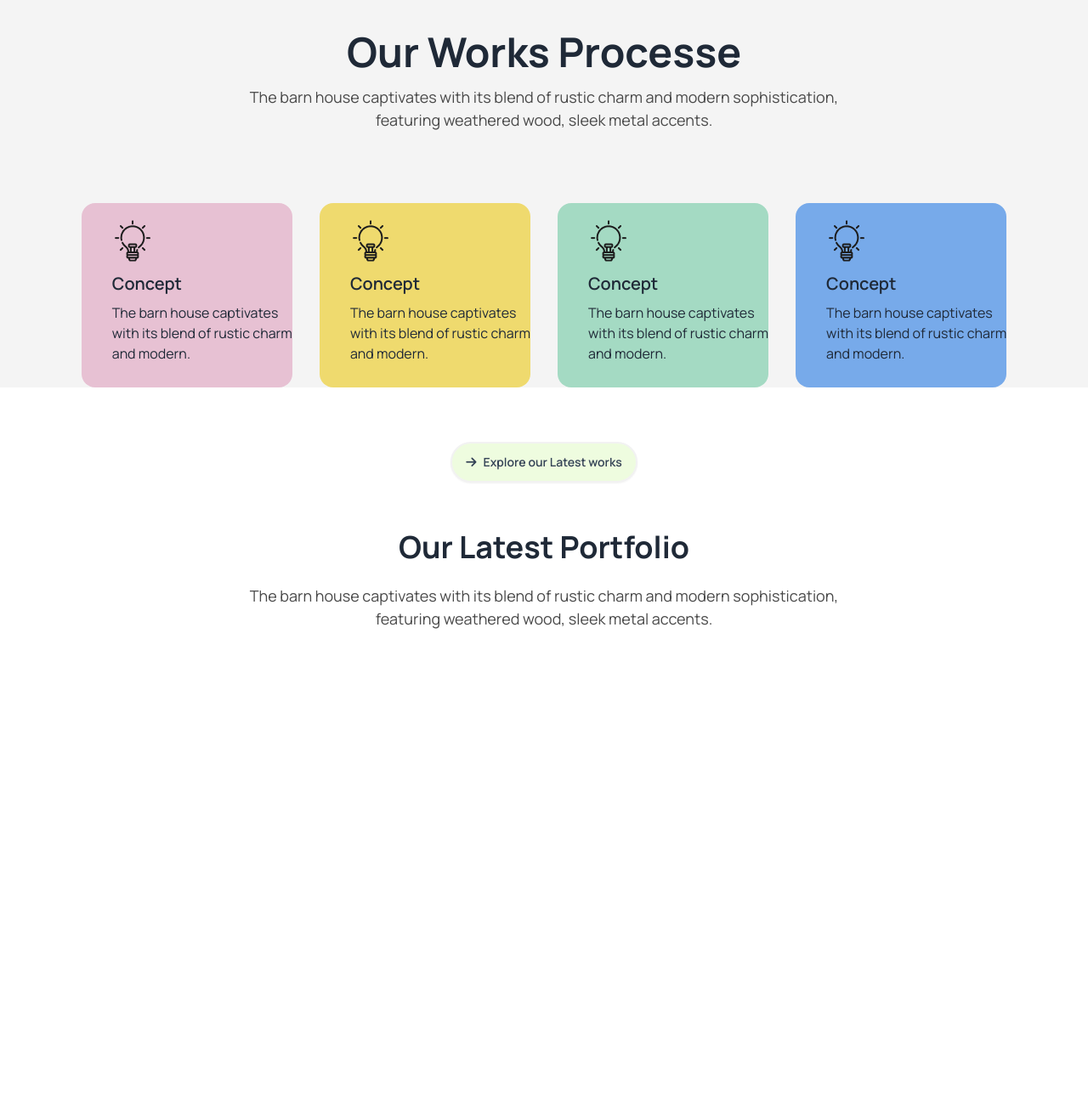
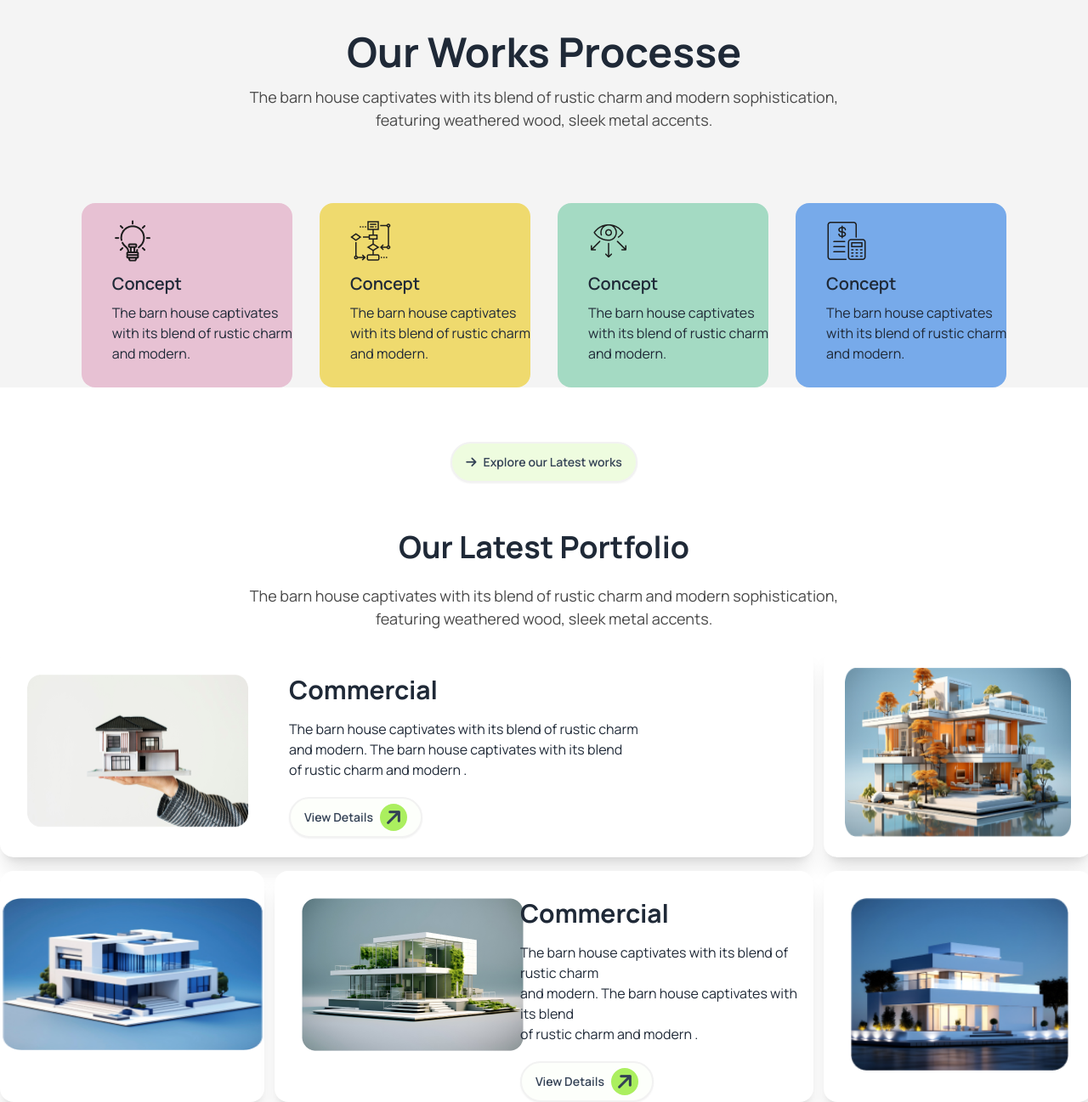
Before and after one commit to Azahar-Uddin-Akash-1/B10A3, a plain HTML site: page index.html in a window 1280 px wide. Shown: the part 1788-3085 px from the top of the page at 85% size. Before the commit the page ends 2530 px from the top, so only its background shows below. Drawn offline with nearby package versions, Linux system fonts and the light colour scheme; a web font is replaced by a local one.

Commit message:
our latest portfolio section update

```diff
--- a/index.html
+++ b/index.html
@@ -201,7 +201,7 @@
         <!-- card 2 -->
         <div class="bg-[#EFDA6E]  rounded-2xl lg:w-auto lg:h-auto">
           <div class="text-cente ml-9 mb-7 pt-5">
-            <img class="pb-3" src="./assets/concept.png" alt="">
+            <img class="pb-3" src="./assets/flow-chart.png" alt="">
             <h1 class="text-xl font-semibold pb-2">Concept</h1>
             <p>The barn house captivates <br>with its blend of rustic charm <br>and modern.</p>
           </div>
@@ -209,7 +209,7 @@
         <!-- card 3 -->
         <div class="bg-[#A4DAC3]  rounded-2xl lg:w-auto lg:h-auto">
           <div class="text-cente ml-9 mb-7 pt-5">
-            <img class="pb-3" src="./assets/concept.png" alt="">
+            <img class="pb-3" src="./assets/vision.png" alt="">
             <h1 class="text-xl font-semibold pb-2">Concept</h1>
             <p>The barn house captivates <br>with its blend of rustic charm <br>and modern.</p>
           </div>
@@ -217,7 +217,7 @@
         <!-- card 4 -->
         <div class="bg-[#77AAEA]  rounded-2xl lg:w-auto lg:h-auto">
           <div class="text-cente ml-9 mb-7 pt-5">
-            <img class="pb-3" src="./assets/concept.png" alt="">
+            <img class="pb-3" src="./assets/budget-planning.png" alt="">
             <h1 class="text-xl font-semibold pb-2">Concept</h1>
             <p>The barn house captivates <br>with its blend of rustic charm <br>and modern.</p>
           </div>
@@ -241,8 +241,65 @@
         </div>
        </div>
        <!--our latest portfolio card section -->
+       <div class="mx-auto container  gap-2">
+        <div class="  pt-5 space-y-4">
+          <div class=" grid grid-cols-1 lg:grid-cols-4 gap-3 ">
+            <div class="grid grid-cols-1 col-span-3 rounded-2xl w-auto bg-white shadow-xl">
+              <div class="lg:flex">
+                <!-- img tag -->
+              <div>
+                <img class="m-8" src="./assets/img1.png" alt="">
+              </div>
+              <!-- text -->
+              <div class="ml-4 mt-8">
+                <h1 class=" text-3xl font-bold">Commercial</h1>
+              <p class="pt-4" >The barn house captivates with its blend of rustic charm <br> and modern. The barn house captivates with its blend <br> of rustic charm and modern .</p>
+              <a class="border-solid border-2 mt-5 bg-[#fdfffb] text-slate-700 hover:bg-[#000.0] btn rounded-3xl">
 
+                View Details
+                <i class="fa-solid fa-arrow-up w-8 flex justify-center rotate-45  rounded-full text-2xl bg-[#ABEF5F]"></i>
+              </a>
+              </div>
+              </div>
+            </div>
+            <div class="grid grid-cols-1 rounded-2xl w-[316px] bg-white shadow-xl">
+              <div class="mx-auto">
+                <img class="m-6 w-[266px] h-[199px]" src="./assets/img2.png" alt="">
+              </div>
+            </div>
+          </div>
+          <!-- 2nd card our latest portfolio  section -->
+          <div class=" grid grid-cols-1 lg:grid-cols-4 gap-3  ">
+            <div class="grid grid-cols-1 rounded-2xl w-auto bg-white shadow-xl">
+              <img class="m-8 mx-auto w-[306px] h-[179px]" src="./assets/img3.png" alt="">
+            </div>
+            <div class="grid grid-cols-1 col-span-2 rounded-2xl w-auto bg-white shadow-xl">
+              <div class="lg:flex">
+                <!-- img tag -->
+              <div>
+                <img class="m-8" src="./assets/img4.png" alt="">
+              </div>
+              <!-- text -->
+              <div class="ml-4 mt-8">
+                <h1 class=" text-3xl font-bold">Commercial</h1>
+              <p class="pt-4" >The barn house captivates with its blend of rustic charm <br> and modern. The barn house captivates with its blend <br> of rustic charm and modern .</p>
+              <a class="border-solid border-2 mt-5 bg-[#fdfffb] text-slate-700 hover:bg-[#000.0] btn rounded-3xl">
+
+                View Details
+                <i class="fa-solid fa-arrow-up w-8 flex justify-center rotate-45  rounded-full text-2xl bg-[#ABEF5F]"></i>
+              </a>
+              </div>
+              </div>
+            </div>
+            <div class="grid grid-cols-1 rounded-2xl w-[316px] bg-white shadow-xl">
+              <div>
+                <img class="m-8 w-[256px]" src="./assets/img5.png" alt="">
+              </div>
+            </div>
+         </div>
+        </div>
     </section>
+    <!--                                     -->
 
   </main>
   <footer>
```
